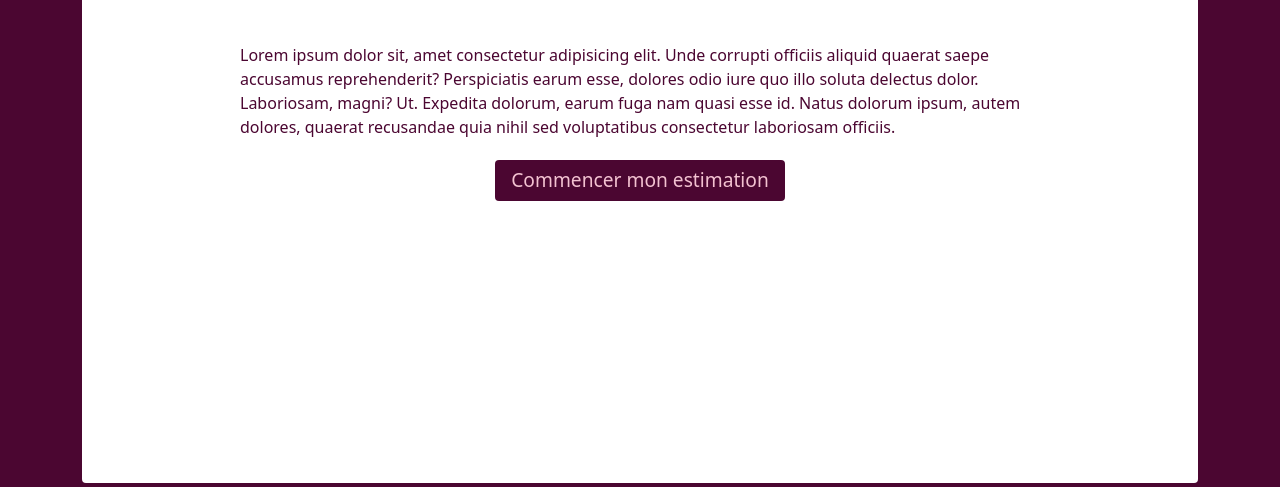
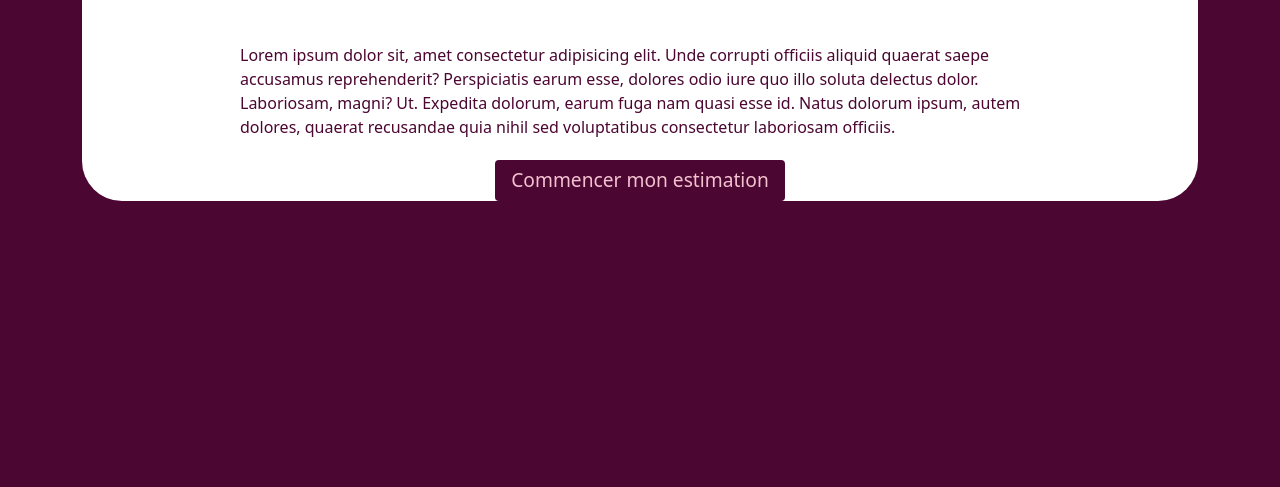
Before and after one commit to carozum/Front-C3S2, a plain HTML site: page index.html in a window 1280 px wide. Shown: the part 313-800 px from the top of the page. Drawn offline with nearby package versions, Linux system fonts and the light colour scheme.

Commit message:
trying to correct border raius on IOS

```diff
--- a/css/styles.css
+++ b/css/styles.css
@@ -13,12 +13,11 @@ nav{
 }
 .rounded{
     height: 75vh;
-    border-radius: 40px 40px 0 0;
-    overflow-y: scroll;
+    border-radius: 40px;
+    overflow: hidden;
 }
 #contenu{
-    height: 75vh;
-    border-radius: 40px 40px 0 0;
+    border-radius: 40px;
     overflow-y: scroll;
 }
 h1 {
```
